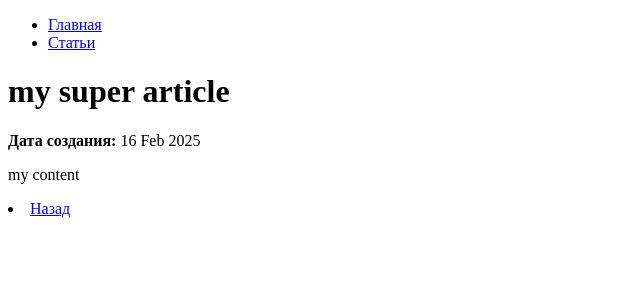
After one commit to Xequrt/hexlet-django-blog, a Django app: page /articles/3/ in a window 1280 px wide. The commit adds this page. Shown: the top 300 px of the page, without its empty margins (0-640 px from the left). Run offline with Django 5.2, Linux system fonts and the light colour scheme; data comes from the database, SQL or seed files in the repository.

Commit message:
Article detail id

```diff
--- a/hexlet_django_blog/article/urls.py
+++ b/hexlet_django_blog/article/urls.py
@@ -1,8 +1,8 @@
 from django.urls import path
 
-from hexlet_django_blog.article import views
+from hexlet_django_blog.article.views import IndexView, ArticleView
 
 urlpatterns = [
-    path('', views.IndexView.as_view(), name='article'),
-    path('<str:tags>/<int:article_id>/', views.IndexView.as_view(), name='article_id'),
+    path('', IndexView.as_view(), name='article_index'),
+    path('<int:id>/', ArticleView.as_view(), name='article_id'),
 ]
--- a/hexlet_django_blog/article/views.py
+++ b/hexlet_django_blog/article/views.py
@@ -1,4 +1,4 @@
-from django.shortcuts import render
+from django.shortcuts import render, get_object_or_404
 from django.views import View
 
 from hexlet_django_blog.article.models import Article
@@ -10,3 +10,11 @@ class IndexView(View):
         return render(request, 'articles/index.html', context={
             'articles': articles,
         })
+
+class ArticleView(View):
+
+    def get(self, request, *args, **kwargs):
+        article = get_object_or_404(Article, id=kwargs['id'])
+        return render(request, 'articles/show.html', context={
+            'article': article,
+        })
--- a/hexlet_django_blog/templates/articles/index.html
+++ b/hexlet_django_blog/templates/articles/index.html
@@ -3,7 +3,7 @@
 {% block content %}
     <h1>Список статей</h1>
     {% for article in articles %}
-        <h2>{{ article.name }}</h2>
+        <h2><a href="{% url 'article_id' article.id%}">{{ article.name }}</a></h2>
         <div>{{ article.body|slice:":200" }}</div>
     {% endfor %}
 {% endblock %}
--- /dev/null
+++ b/hexlet_django_blog/templates/articles/show.html
@@ -0,0 +1,8 @@
+{% extends "base.html" %}
+
+{% block content %}
+    <h1>{{ article.name }}</h1>
+    <p><strong>Дата создания:</strong> {{ article.created_at|date:"d M Y" }}</p>
+    <p>{{ article.body }}
+    <li><a href="{% url 'article_index' %}">Назад</a></li>
+{% endblock %}
--- a/hexlet_django_blog/templates/base.html
+++ b/hexlet_django_blog/templates/base.html
@@ -8,7 +8,7 @@
     {% block sidebar %}
         <ul>
             <li><a href="/">Главная</a></li>
-            <li><a href="{% url 'article' %}">Статьи</a></li>
+            <li><a href="{% url 'article_index' %}">Статьи</a></li>
         </ul>
     {% endblock %}
 </div>
```
